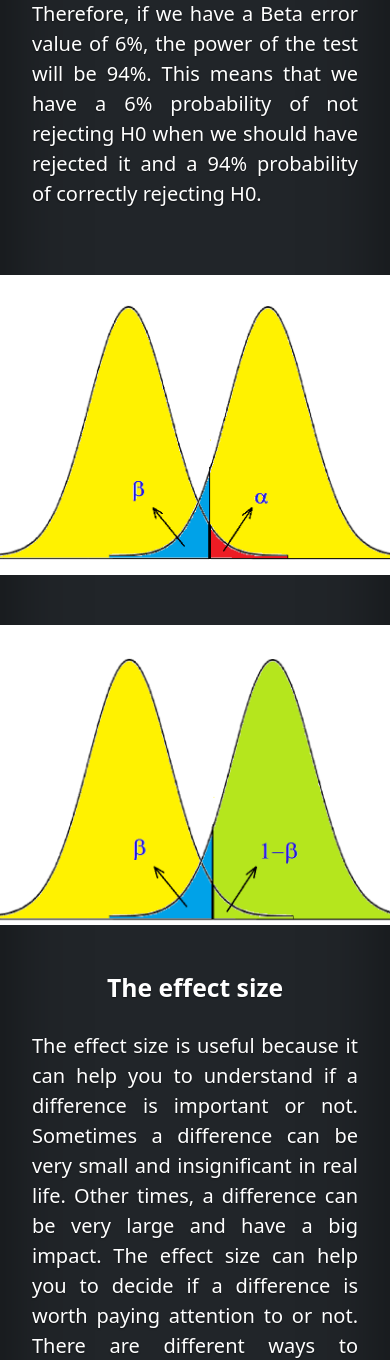
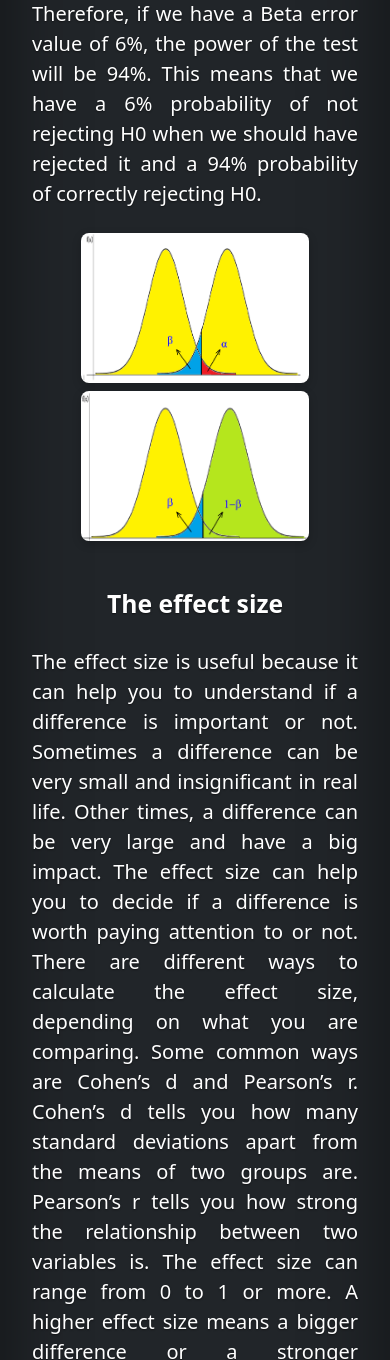
Before and after one commit to MatheusAraripe/mouse-randomization-app, a Flask app: page /about in a window 390 px wide. Shown: the part 5140-6500 px from the top of that part. Run offline with Flask 3, Linux system fonts and the light colour scheme; the page is wider than the window, and the part outside it is not shown; some libraries are stand-ins or nearby versions.

Commit message:
fix: make the images responsives

```diff
--- a/app.py
+++ b/app.py
@@ -116,4 +116,4 @@ def binomial():
 
         return resp
 
-#app.run(debug=True)
+app.run(debug=True)
--- a/templates/about.html
+++ b/templates/about.html
@@ -80,6 +80,15 @@
     margin-top: 8px;
     box-shadow: 0 3px 10px rgb(0 0 0 / 0.2);
     }
+    .image-about-big{
+      display: flex;
+      justify-content: center;
+      align-items: center;
+      width: 70%;
+      border-radius: 8px;
+      margin-top: 8px;
+      box-shadow: 0 3px 10px rgb(0 0 0 / 0.2);
+    }
     .about-body{
       display: flex;
       flex-direction: column;
@@ -87,7 +96,6 @@
       align-items: center;
     }
     .about3{
-      margin-top: 50px;
       height: 300px;
       border-radius: 8px;
     }
@@ -105,8 +113,44 @@
     .about6{
       height: 500px;
       width: 400px;
-      border-radius: 8px;
     }
+
+  /* Small devices (portrait tablets and large phones, 600px and up) */
+  @media only screen and (max-width: 768px) {
+    .about3{
+      width: 100%;
+    }
+
+    .about6{
+      height: 400px;
+      width: 300px;
+    }
+  }
+
+  @media only screen and (max-width: 600px) {
+    .about3{
+      height: 200px;
+    }
+
+    .about6{
+      height: 300px;
+      width: 200px;
+    }
+  }
+
+
+  @media only screen and (max-width: 500px) {
+    .about3{
+      height: 150px;
+    }
+
+    .about6{
+      height: 275px;
+      width: 175px;
+    }
+  }
+
+
   </style>
 
 
@@ -170,10 +214,10 @@
         <p style="font-size: 20px; margin-Top:20px" align="justify">
           The power of a hypothesis test is how likely you are to avoid a type II error. The type 2 error is represented by the letter beta (β) which occurs when the statistical analysis of the data fails to reject a hypothesis, in case this hypothesis is false. In other words, it is how likely you are to say that your first guess is wrong when your second guess is right. The power of a test depends on some factors, such as how many times you try something, how big the difference is between the two guesses, and how sure you want to be. The power of a test can be from 0 to 1. A higher power means a lower chance of a type II error. A lower power means a higher chance of a type II error. You want a test with high power to ensure that your results are not just by chance. The power of a hypothesis test is obtained by subtracting the value of the Beta error from the total area under the probability density curve. Since the Type II error is the probability of not rejecting H0 when it is false, the power of the test represents the probability of correctly not rejecting H0. Therefore, if we have a Beta error value of 6%, the power of the test will be 94%. This means that we have a 6% probability of not rejecting H0 when we should have rejected it and a 94% probability of correctly rejecting H0.
         </p>
-        <div >
+        <div class="image-about-big">
           <img src="../static/about3.png" alt="" class="about3">
         </div>
-        <div >
+        <div class="image-about-big">
           <img src="../static/about4.png" alt="" class="about3">
         </div>
         <center>
@@ -184,7 +228,7 @@
           <br>
           The effect size is one of the statistics'resource that can be used to support the conclusions of hypothesis tests. In some cases the significance level alone is insufficient for assessing the practical significance of a given effect. It is not uncommon for an experiment to yield high statistical significance but lack meaningful experimental significance. In such cases it is important to utilize another statistic that complements the hypothesis test by evaluating the significance of observed differences in effects. In our program the "Cohen's d" assesses the magnitude of the difference between observed effects related to the combined standard deviation of each system. This enables the derivation of four possible outcomes: (1) the hypothesis test exhibits high statistical significance and the differences between systems are experimentally significant; (2) the hypothesis test demonstrates high statistical significance but the system differences are not experimentally significant; (3) the hypothesis test lacks statistical significance yet the system differences are experimentally significant; and finally, (4) the hypothesis test lacks statistical significance and the system differences are not experimentally significant.
         </p>
-        <div >
+        <div class="image-about-big">
           <img src="../static/about5.png" alt="" class="about3">
         </div>
         <center>
```
